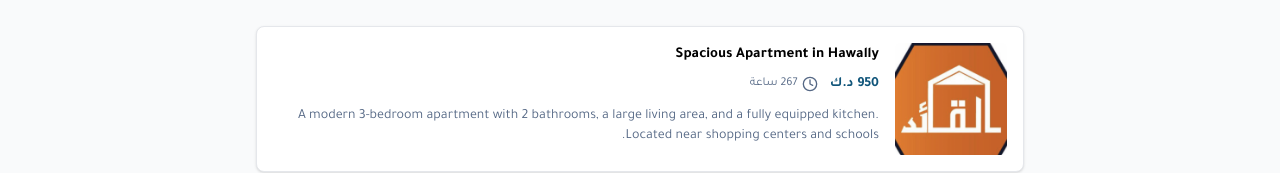
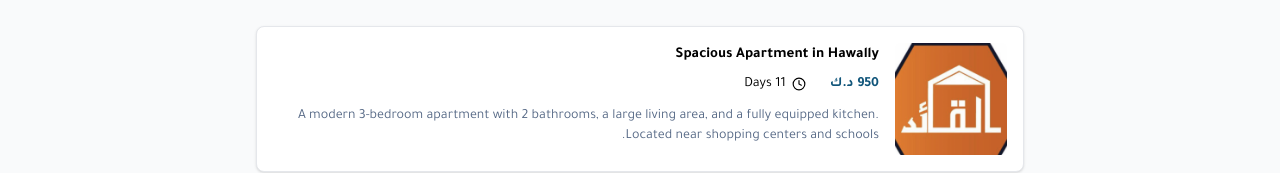
Before and after one commit to MTS-Services/Skywalker, a React (Vite) app: page /agent/aman_real_estate/ads in a window 1280 px wide. Shown: the part 603-776 px from the top of the page. Built offline with nearby package versions, Linux system fonts and the light colour scheme.

Commit message:
setup ByCrdit

```diff
--- a/package.json
+++ b/package.json
@@ -15,6 +15,7 @@
     "@fortawesome/react-fontawesome": "^0.2.2",
     "@tailwindcss/vite": "^4.1.10",
     "axios": "^1.10.0",
+    "dayjs": "^1.11.13",
     "firebase": "^11.9.1",
     "framer-motion": "^12.19.1",
     "react": "^19.1.0",
--- a/src/components/shared/AdCard.jsx
+++ b/src/components/shared/AdCard.jsx
@@ -1,5 +1,6 @@
 import { useNavigate } from "react-router-dom";
 import { FiClock } from "react-icons/fi";
+import dayjs from "dayjs";
 
 /**
  * Reusable AdCard Component
@@ -7,6 +8,10 @@ import { FiClock } from "react-icons/fi";
  */
 const AdCard = ({ ad, t, language, isRTL, onClick }) => {
   const navigate = useNavigate();
+
+
+
+
 
   const formatTimeAgo = (dateString, lang) => {
     const postDate = new Date(dateString);
@@ -30,6 +35,14 @@ const AdCard = ({ ad, t, language, isRTL, onClick }) => {
       navigate(`/ads/${ad.slug}`);
     }
   };
+  const getDaysAgo = (postDate) => {
+    const now = new Date();
+    const post = new Date(postDate);
+    const diffTime = now - post;
+    const diffDays = Math.floor(diffTime / (1000 * 60 * 60 * 24));
+    return diffDays;
+  };
+
   return (
     <div onClick={handleClick} className="group w-full cursor-pointer">
       <div className="active:border-primary-500 relative w-full rounded-lg border border-gray-200 bg-white p-3 text-black shadow shadow-gray-200 transition-shadow duration-300 hover:shadow-md sm:p-4">
@@ -104,9 +117,10 @@ const AdCard = ({ ad, t, language, isRTL, onClick }) => {
               <h3 className="text-primary-900">
                 {ad.kd} {t.ads.currency}
               </h3>
+
               <div className="flex items-center gap-1 text-gray-600">
-                <FiClock size={16} />
-                <h4>{formatTimeAgo(ad.postCreateAt, language)}</h4>
+                <FiClock />
+                <span>{getDaysAgo(ad.postCreateAt)} Days</span>
               </div>
             </div>
             <p className="mt-2 line-clamp-2 text-gray-600">{ad.description}</p>
--- a/src/pages/adDetails/AdDetailPage.jsx
+++ b/src/pages/adDetails/AdDetailPage.jsx
@@ -3,6 +3,7 @@ import { useParams, useNavigate } from "react-router-dom";
 import { useLanguage } from "../../context/LanguageContext";
 import { FiClock, FiEye, FiX, FiShare2, FiPhone } from "react-icons/fi";
 import { FaWhatsapp } from "react-icons/fa";
+import dayjs from "dayjs";
 
 /**
  * AdDetailPage Component
@@ -66,6 +67,13 @@ const AdDetailPage = () => {
         alert(t.ads.failedToCopy);
       }
     }
+  };
+  const getDaysAgo = (postDate) => {
+    const now = new Date();
+    const post = new Date(postDate);
+    const diffTime = now - post;
+    const diffDays = Math.floor(diffTime / (1000 * 60 * 60 * 24));
+    return diffDays;
   };
 
   // Effect to fetch ad details
@@ -135,10 +143,11 @@ const AdDetailPage = () => {
             </div>
           </div>
           <div className="mt-4 flex flex-wrap justify-center gap-2 sm:gap-3">
-            <div className="bg-primary-300/30 flex items-center gap-1.5 rounded-md px-2 py-2 !text-xs sm:text-sm">
+            <div className="bg-primary-300/30 hover:bg-primary-500 flex items-center gap-1.5 rounded-full px-3 py-1 text-xs sm:text-sm">
               <FiClock />
-              <span>{formatTimeAgo(ad.postCreateAt, language)}</span>
+              <span>{getDaysAgo(ad.postCreateAt)} Days</span>
             </div>
+
             <div className="bg-primary-300/30 flex items-center gap-1.5 rounded-md px-2 py-2 text-xs sm:text-sm">
               <FiEye />
               <span>{ad.views}</span>
--- a/src/pages/adDetails/Modal.jsx
+++ b/src/pages/adDetails/Modal.jsx
@@ -2,6 +2,7 @@ import { useState, useEffect } from "react";
 import { TfiAngleLeft } from "react-icons/tfi";
 import { FiClock, FiEye, FiX, FiPhone, FiShare2 } from "react-icons/fi";
 import { FaWhatsapp } from "react-icons/fa";
+import dayjs from "dayjs";
 
 /**
  * DetailsModal Component
@@ -34,7 +35,15 @@ export default function DetailsModal({
     }
   }, [show]);
 
-  // Effect to control lightbox enter/exit animation
+  // Effect to control lightbox enter/exit animation // code by shakil monshi
+  const getDaysAgo = (postDate) => {
+    const now = new Date();
+    const post = new Date(postDate);
+    const diffTime = now - post;
+    const diffDays = Math.floor(diffTime / (1000 * 60 * 60 * 24));
+    return diffDays;
+  };
+
   useEffect(() => {
     if (showLightbox) {
       const timer = setTimeout(() => setIsLightboxActive(true), 5);
@@ -122,15 +131,16 @@ export default function DetailsModal({
               <h1 className="mt-4 text-center text-lg md:text-lg lg:text-2xl">
                 {ad.title}
               </h1>
-              <div className=" mt-4 !text-lg font-[var(--font-bold)] sm:text-3xl">
+              <div className="mt-4 !text-lg font-[var(--font-bold)] sm:text-3xl">
                 {ad.kd} {t.ads.currency}
               </div>
               <div className="mt-4 flex flex-wrap justify-center gap-2 sm:gap-3">
-                <div className="bg-primary-300/30  flex items-center gap-1.5 rounded-md px-2 py-2 !text-xs sm:text-sm">
+                <div className="bg-primary-300/30 hover:bg-primary-500 flex items-center gap-1.5 rounded-full px-3 py-1 text-xs sm:text-sm">
                   <FiClock />
-                  <span>{formatTimeAgo(ad.postCreateAt, language)}</span>
+                  <span>{getDaysAgo(ad.postCreateAt)} Days</span>
                 </div>
-                <div className="bg-primary-300/30  flex items-center gap-1.5 rounded-md px-2 py-2 text-xs sm:text-sm">
+
+                <div className="bg-primary-300/30 flex items-center gap-1.5 rounded-md px-2 py-2 text-xs sm:text-sm">
                   <FiEye />
                   <span>{ad.views}</span>
                 </div>
@@ -155,7 +165,7 @@ export default function DetailsModal({
                 className="bg-success active:bg-active-success inline-flex h-12 w-full shrink-0 items-center justify-center gap-2 rounded-lg bg-green-600 px-6 text-base font-bold whitespace-nowrap text-white transition-colors select-none sm:w-auto"
               >
                 <FiPhone className="text-xl" />
-                <span className=" text-base">{ad.whatsapp}</span>
+                <span className="text-base">{ad.whatsapp}</span>
               </a>
               <a
                 href={whatsappLink}
--- a/src/pages/sitemap/Sitemap.jsx
+++ b/src/pages/sitemap/Sitemap.jsx
@@ -118,7 +118,7 @@ const Sitemap = () => {
   }, []);
 
   return (
-    <section className="mx-auto max-w-4xl px-6 py-12">
+    <section className="mx-auto max-w-4xl px-6 h-screen py-12">
       <h2 className="mb-6 text-2xl font-bold text-gray-800">
         {t.siteMapalldata.sitemap}
       </h2>
--- a/src/testingCode/AdDetailsModal.jsx
+++ b/src/testingCode/AdDetailsModal.jsx
@@ -2,6 +2,7 @@ import React, { useState, useEffect } from "react";
 import { TfiAngleLeft } from "react-icons/tfi";
 import { FiClock, FiEye, FiX, FiPhone, FiShare2 } from "react-icons/fi";
 import { FaWhatsapp } from "react-icons/fa";
+import dayjs from "dayjs";
 
 /**
  * AdDetailsModal Component
@@ -33,6 +34,15 @@ export default function AdDetailsModal({
       setIsModalActive(false);
     }
   }, [show]);
+
+  const getDaysAgo = (postDate) => {
+    const now = new Date();
+    const post = new Date(postDate);
+    const diffTime = now - post;
+    const diffDays = Math.floor(diffTime / (1000 * 60 * 60 * 24));
+    return diffDays;
+  };
+
 
   // লাইটবক্সের প্রবেশ/প্রস্থান অ্যানিমেশন নিয়ন্ত্রণ করতে
   useEffect(() => {
@@ -128,8 +138,9 @@ export default function AdDetailsModal({
               <div className="mt-4 flex flex-wrap justify-center gap-2 sm:gap-3">
                 <div className="bg-primary-300/30 hover:bg-primary-500 flex items-center gap-1.5 rounded-full px-3 py-1 text-xs sm:text-sm">
                   <FiClock />
-                  <span>{formatTimeAgo(ad.postCreateAt, language)}</span>
+                  <span>{getDaysAgo(ad.postCreateAt)} Days</span>
                 </div>
+
                 <div className="bg-primary-300/30 hover:bg-primary-500 flex items-center gap-1.5 rounded-full px-3 py-1 text-xs sm:text-sm">
                   <FiEye />
                   <span>{ad.views}</span>
--- a/src/testingCode/AgentDetailsPage/CompanyAdsPage.jsx
+++ b/src/testingCode/AgentDetailsPage/CompanyAdsPage.jsx
@@ -3,6 +3,7 @@ import { useParams } from "react-router-dom";
 import { useLanguage } from "../../context/LanguageContext";
 import { FiClock, FiPhone } from "react-icons/fi";
 import { FaWhatsapp } from "react-icons/fa";
+import dayjs from "dayjs";
 
 import companiesData from "../../../public/companies.json";
 import AdDetailsModal from "../AdDetailsModal";
@@ -23,6 +24,16 @@ export default function CompanyAdsPage() {
   const [showAdModal, setShowAdModal] = useState(false);
   const [selectedAd, setSelectedAd] = useState(null);
   const { isRTL, t, language } = useLanguage();
+
+  const getDaysAgo = (postDate) => {
+    const now = new Date();
+    const post = new Date(postDate);
+    const diffTime = now - post;
+    const diffDays = Math.floor(diffTime / (1000 * 60 * 60 * 24));
+    return diffDays;
+  };
+
+
 
   useEffect(() => {
     const foundCompany = companiesData.find((comp) => comp.id === companyId);
@@ -99,7 +110,7 @@ export default function CompanyAdsPage() {
                 href={`tel:${company.social_media.whatsapp}`}
                 className="text-on-success active:bg-active-success inline-flex h-12 shrink-0 items-center justify-center gap-2 rounded-lg bg-[#38A854] px-6 text-base font-bold whitespace-nowrap text-white transition-colors select-none"
               >
-                <FiPhone className={`text-xl ${isRTL ? 'rotate-265' : ''}`} />
+                <FiPhone className={`text-xl ${isRTL ? "rotate-265" : ""}`} />
                 <span className="text-lg font-normal">
                   {company.social_media.whatsapp}
                 </span>
@@ -187,16 +198,16 @@ export default function CompanyAdsPage() {
                             <div className="text-primary-900 py-1 text-sm font-[700]">
                               {ad.kd} {t.ads.currency}
                             </div>
-                            <div className="
 
 
+                                <div className="flex items-center gap-1.5 rounded-full px-3 py-1 text-xs sm:text-sm">
+                                  <FiClock />
+                                  <span>
+                                    {getDaysAgo(ad.postCreateAt)} Days
+                                  </span>
+                                </div>
 
-                            font-primary flex items-center gap-1 text-[12px] font-[400] text-[#556885]">
-                              <FiClock className="size-4" />
-                              <span>
-                                {formatTimeAgo(ad.postCreateAt, language)}
-                              </span>
-                            </div>
+
                           </div>
                           <p className="font-primary mt-2 line-clamp-2 text-sm text-[#556885]">
                             {ad.description}
--- a/src/utils/translations.jsx
+++ b/src/utils/translations.jsx
@@ -196,7 +196,7 @@ export const translations = {
       agents: "Agents",
       aboutUs: "About Us",
       termsandConditions: "Terms and Conditions",
-      contactUs: "Terms and Conditions",
+      contactUs: "Contact us",
     },
 
     // About Page
```
Also changed, not shown: public/companies.json (+9 -9 lines), public/ads.json, 1 other file (tests, documents, lock files or other folders).
